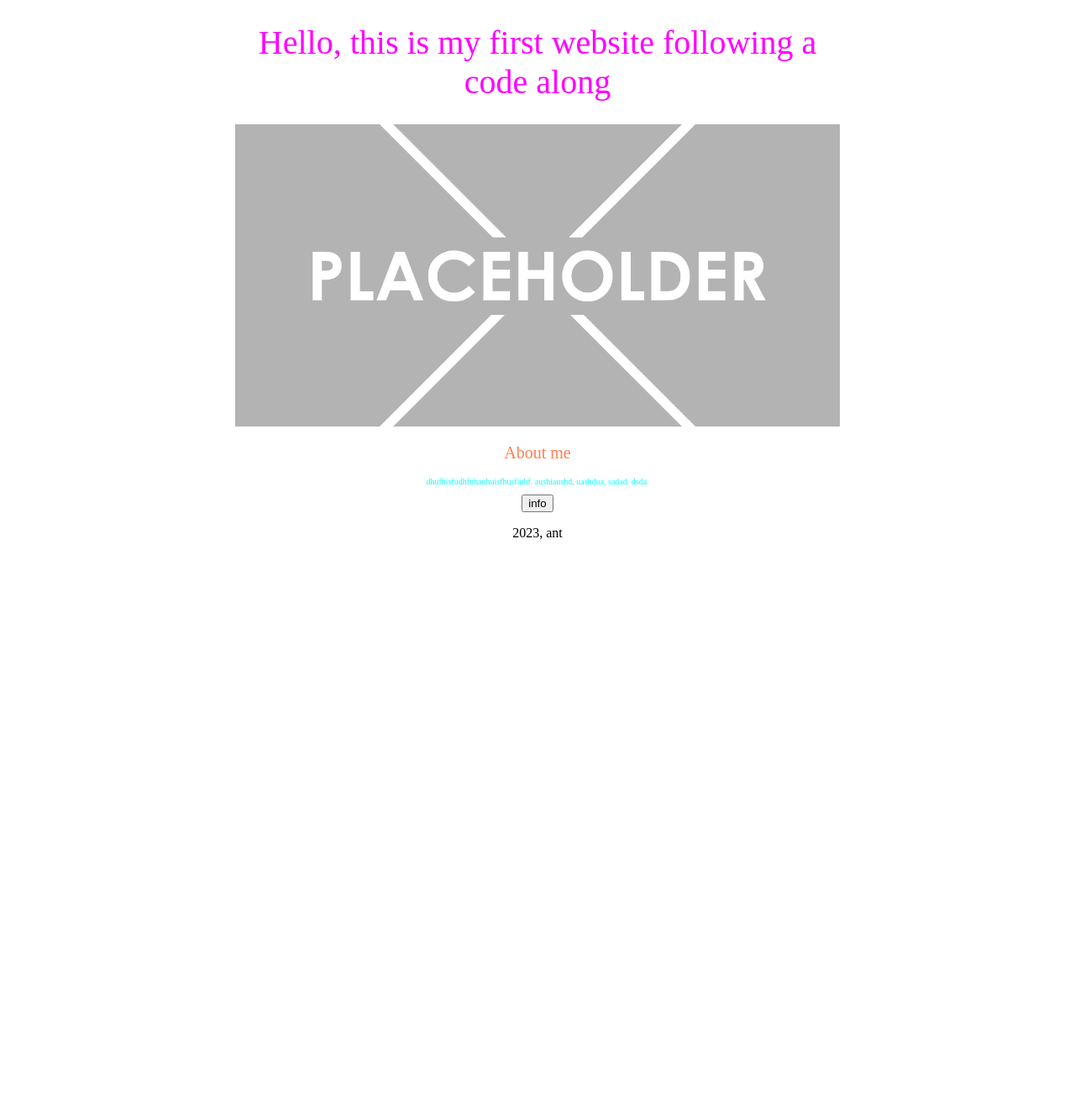
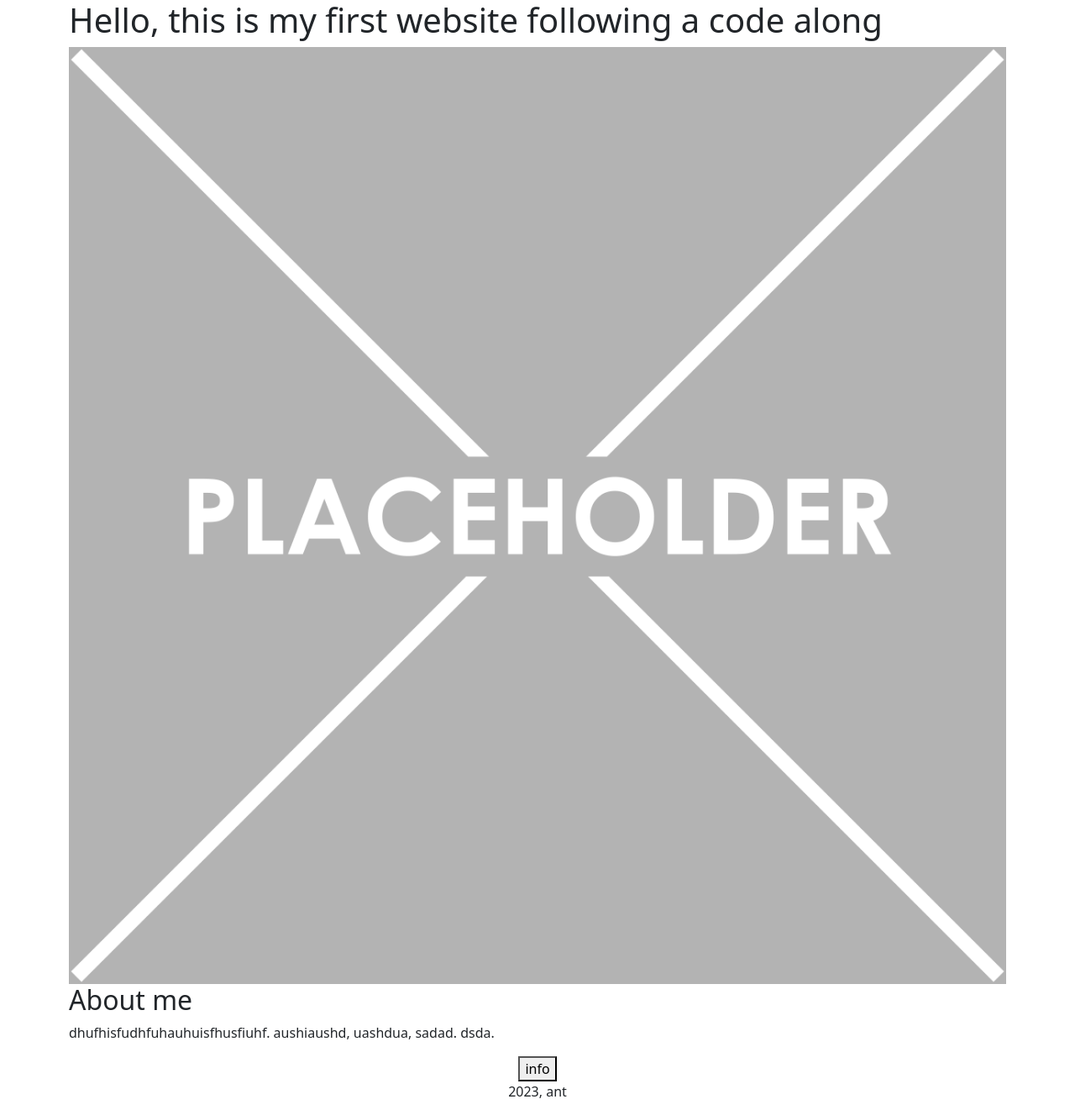
Before and after one commit to avlanty/avlanty-website, a Flask app: page / in a window 1280 px wide. Shown: the whole page at 84% size. Before the commit the page ends 643 px from the top, so only its background shows below. Run offline with Flask 3, Linux system fonts and the light colour scheme.

Commit message:
taking a break - starting bootstrap

```diff
--- a/templates/home.html
+++ b/templates/home.html
@@ -2,47 +2,14 @@
 <html>
     <head>
         <title>Ant</title>
-        <style>
-            h1 {
-                font-size: 40px;
-                font-family: 'Times New Roman';
-                font-weight: normal;
-                color: rgb(255, 0, 255);
-                text-align: center;
-            }
-
-            #placeholder{
-                width: 100%;
-                height: 360px;
-                object-fit: cover;
-            }
-
-            h2 {
-                font-family: 'Times New Roman';
-                font-size: 20px;
-                font-weight: normal;
-                color: coral;
-                text-align: center;
-            }
-
-            .bodytext {
-                font-family: 'Times New Roman';
-                font-size: 10px;
-                font-weight: normal;
-                color: aqua;
-                text-align: center;
-            }
-
-            #container{
-                max-width: 720px;
-                margin: 0 auto;
-            }
-        </style>
+        <meta charset="utf-8">
+        <meta name="viewport" content="width=device-width, initial-scale=1">
+        <link href="https://cdn.jsdelivr.net/npm/bootstrap@5.3.1/dist/css/bootstrap.min.css" rel="stylesheet" integrity="sha384-4bw+/aepP/YC94hEpVNVgiZdgIC5+VKNBQNGCHeKRQN+PtmoHDEXuppvnDJzQIu9" crossorigin="anonymous">
     </head>
     <body>
-        <div id="container">
+        <div class="container">
         <h1>Hello, this is my first website following a code along</h1>
-        <img id="placeholder" src="http://127.0.0.1:5000/static/placeholder.png" height="320">
+        <img class="img-fluid" id="placeholder" src="http://127.0.0.1:5000/static/placeholder.png" height="320">
         <h2>About me</h2>
         <p class="bodytext">dhufhisfudhfuhauhuisfhusfiuhf. aushiaushd, uashdua, sadad. dsda.</p>
         <div style="text-align: center;">
```
